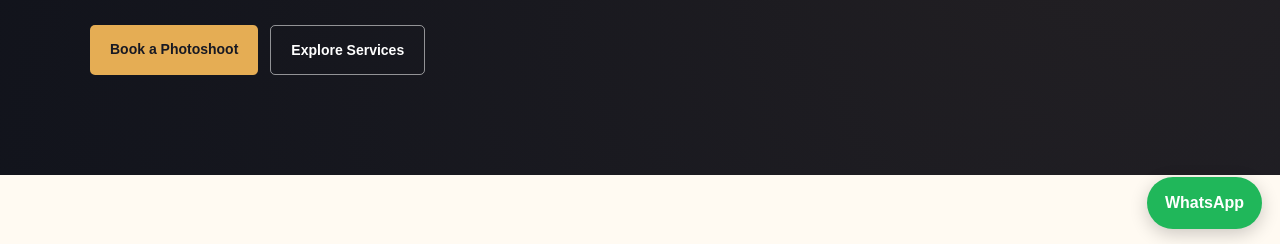
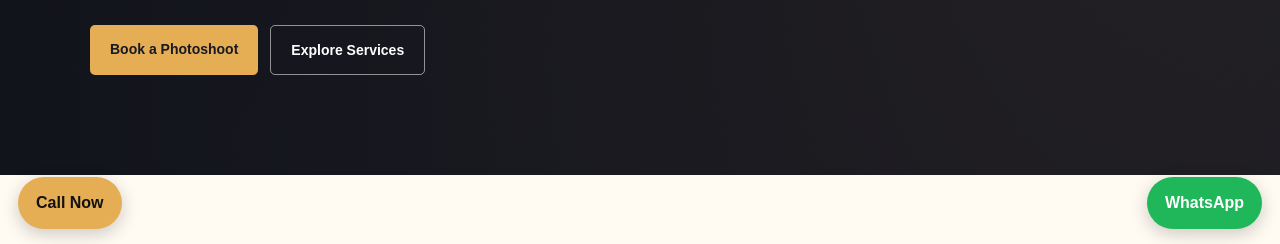
Before and after one commit to fotocornersakthi-a11y/foto-corner-website, a plain HTML site: page index.html in a window 1280 px wide. Shown: the part 553-797 px from the top of the page. Drawn offline with Linux system fonts and the light colour scheme.

Commit message:
Add files via upload

```diff
--- a/index.html
+++ b/index.html
@@ -65,6 +65,9 @@
     .rev h3{margin:0 0 6px;font-size:22px;color:#f0c477}.rev p{margin:0 0 16px;color:#e4e4e8;font-size:15px}
     .rev img{width:130px;height:130px;border-radius:10px;background:#fff;padding:6px;flex:none}
     @media(max-width:620px){.rev{flex-direction:column;align-items:flex-start;padding:22px}.rev img{display:none}}
+
+    .float-call{position:fixed;left:18px;bottom:18px;background:#e5ad54;color:#111;padding:13px 18px;border-radius:30px;font-weight:bold;box-shadow:0 5px 18px #0003;z-index:8;text-decoration:none}
+    .btn.callbtn{background:#111;color:#fff;margin-left:8px}
   </style>
 </head>
 <body>
@@ -151,7 +154,7 @@
           <div class="contact-row"><b>Instagram</b><a href="https://www.instagram.com/fotocorner_py/" target="_blank" rel="noopener">@fotocorner_py</a></div>
         </div>
         <div class="contact-card"><h3>Ready to book?</h3><p>Tap below to start a WhatsApp conversation. We can discuss your requirements and share package details.</p>
-          <a class="btn primary" href="https://wa.me/919600879738?text=Hello%20FOTO%20CORNER%2C%20I%20would%20like%20to%20know%20about%20your%20photography%20packages.">Message on WhatsApp</a>
+          <a class="btn primary" href="https://wa.me/919600879738?text=Hello%20FOTO%20CORNER%2C%20I%20would%20like%20to%20know%20about%20your%20photography%20packages.">Message on WhatsApp</a> <a class="btn primary callbtn" href="tel:+919600879738">Call Now</a>
           <p style="font-size:13px;margin-top:18px">Instagram: <a href="https://www.instagram.com/fotocorner_py/" target="_blank" rel="noopener">View our Instagram page</a></p>
         </div>
       </div>
@@ -165,6 +168,7 @@
   </main>
   <footer>© <span id="year"></span> FOTO CORNER DIGITAL STUDIO · Puducherry · All rights reserved.</footer>
   <a class="float-wa" href="https://wa.me/919600879738?text=Hello%20FOTO%20CORNER" aria-label="Chat on WhatsApp">WhatsApp</a>
+  <a class="float-call" href="tel:+919600879738" aria-label="Call FOTO CORNER">Call Now</a>
   <script>document.getElementById('year').textContent=new Date().getFullYear();</script>
 <script>
 (function(){
```
